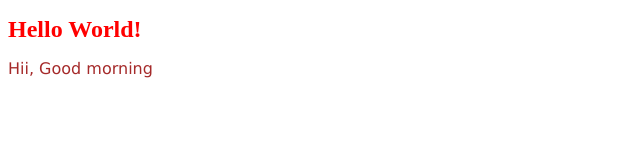
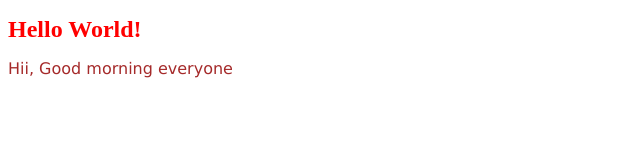
Before and after one commit to sheetal20082008/gitrep1, a plain HTML site: page index.html in a window 1280 px wide. Shown: the full height of the page, 0-640 px from the left. Drawn offline with Linux system fonts and the light colour scheme; files that its build step writes are made by us from their sources.

Commit message:
Added extra text.

```diff
--- a/index.html
+++ b/index.html
@@ -9,6 +9,6 @@
 </head>
 <body>
     <h1>Hello World!</h1>
-    <p>Hii, Good morning</p>
+    <p>Hii, Good morning everyone</p>
 </body>
 </html>
```
